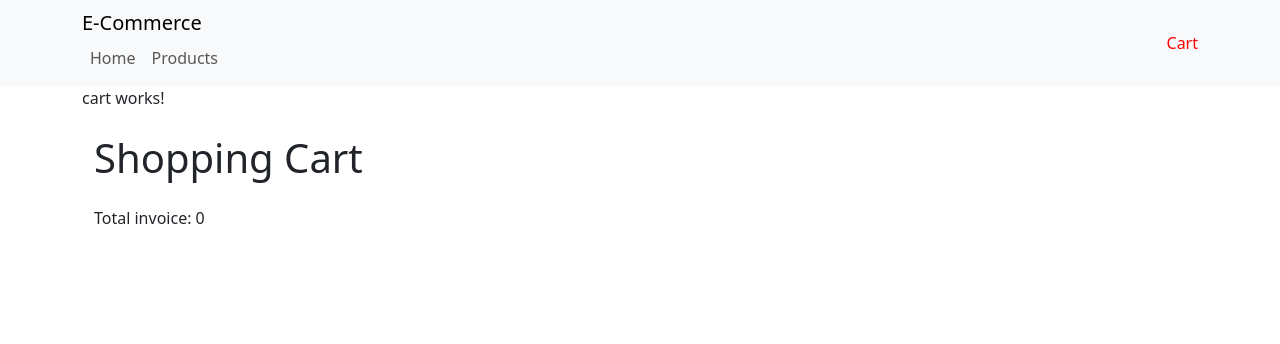
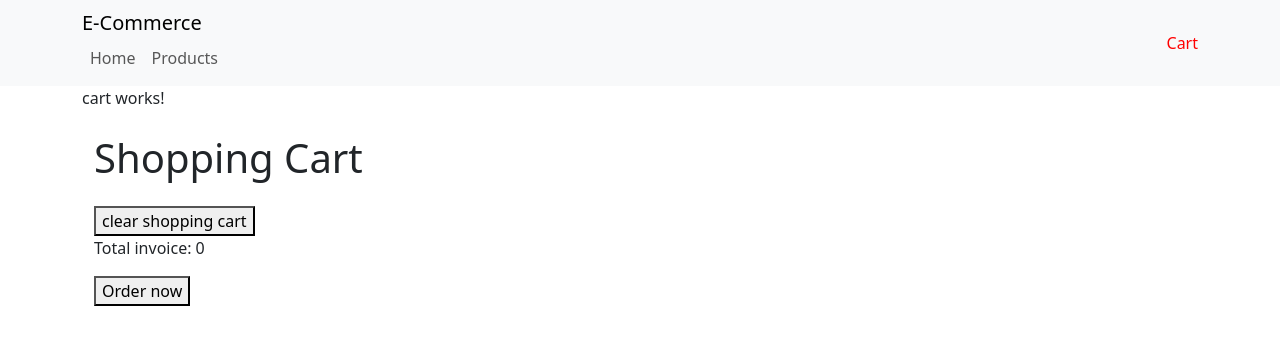
Before and after one commit to markfady/Angular-ECommerce, an Angular app: page /cart in a window 1280 px wide. Shown: the top 344 px of the page. Built offline with nearby package versions, Linux system fonts and the light colour scheme.

Commit message:
success Message after placing order

```diff
--- a/src/app/cart/components/cart/cart.component.html
+++ b/src/app/cart/components/cart/cart.component.html
@@ -1,6 +1,7 @@
 <p>cart works!</p>
 <div class="container">
     <h1 class="my-4">Shopping Cart</h1>
+    <button class="btn-danger" (click)="clearCart()"> clear shopping cart</button>
     <div class="cart-item" *ngFor="let item of cartProducts; let index=index">
       <img src="{{item.item.image}}" alt="Product Image">
       <div class="item-details">
@@ -17,4 +18,8 @@
       <button class="btn btn-danger btn-sm delete-button" (click)="deleteProduct(index)">Delete</button>
     </div>
     <p>Total invoice: {{total}}</p>
+    <button (click)="sendOrder()">Order now</button>
+    <div class="alert alert-success" role="alert" *ngIf="success">
+Your order is placed successfully
+    </div>
 </div>
```
